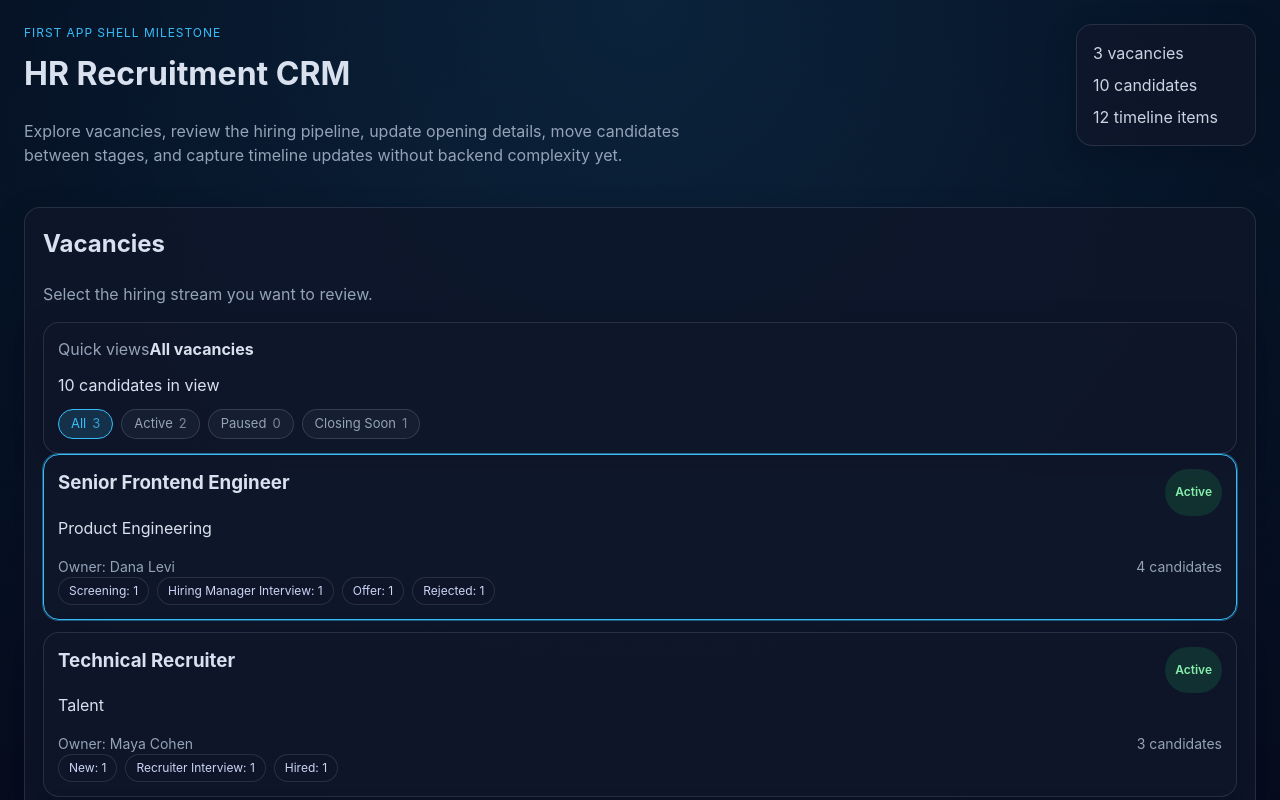
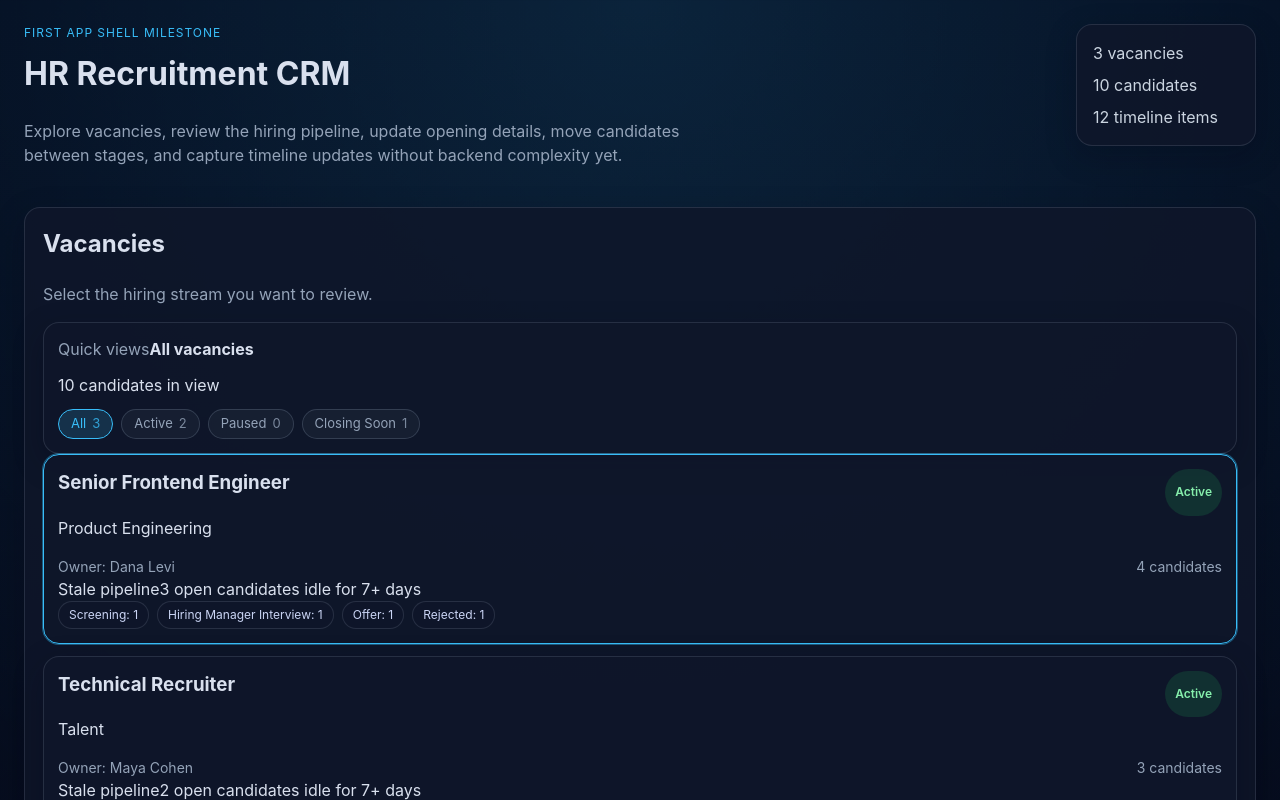
Before and after one commit to RivkindLeon/hr-recruitment-crm, a React (Vite) app: page / in a window 1280 px wide. Shown: the top 800 px of the page. Built offline with nearby package versions, Linux system fonts and the light colour scheme.

Commit message:
feat: show vacancy attention indicators

```diff
--- a/src/App.tsx
+++ b/src/App.tsx
@@ -40,6 +40,7 @@ export default function App() {
           candidateRecords={state.candidateRecords}
           vacancyRecords={state.vacancyRecords}
           filteredCandidateCount={state.filteredCandidateCount}
+          vacancyAttentionSummaries={state.vacancyAttentionSummaries}
           candidateDraft={state.candidateDraft}
           setCandidateDraft={state.setCandidateDraft}
           sourceOptions={state.sourceOptions}
--- a/src/components/VacancyListPanel.tsx
+++ b/src/components/VacancyListPanel.tsx
@@ -1,4 +1,4 @@
-import type { Vacancy, VacancyStatus } from '../types';
+import type { Vacancy, VacancyAttentionSummary } from '../types';
 import type { VacancyStatusFilter } from '../constants';
 import { vacancyStatusFilterOptions } from '../constants';
 import type { CandidateStage } from '../types';
@@ -14,6 +14,7 @@ interface VacancyListPanelProps {
   candidateRecords: { vacancyId: string }[];
   vacancyRecords: Vacancy[];
   filteredCandidateCount: number;
+  vacancyAttentionSummaries: Record<string, VacancyAttentionSummary>;
   /** Candidate create form props */
   candidateDraft: {
     name: string;
@@ -49,6 +50,7 @@ export function VacancyListPanel({
   candidateRecords,
   vacancyRecords,
   filteredCandidateCount,
+  vacancyAttentionSummaries,
   candidateDraft,
   setCandidateDraft,
   sourceOptions,
@@ -102,6 +104,7 @@ export function VacancyListPanel({
             const visibleStageSummary = stageOrder
               .filter((s) => (stageSnapshot[s] ?? 0) > 0)
               .slice(0, 4);
+            const attentionSummary = vacancyAttentionSummaries[vacancy.id];
 
             return (
               <button
@@ -122,6 +125,10 @@ export function VacancyListPanel({
                 <div className="vacancy-meta">
                   <span>Owner: {vacancy.owner}</span>
                   <span>{count} candidates</span>
+                </div>
+                <div className={`vacancy-attention-card tone-${attentionSummary.tone}`}>
+                  <span className="vacancy-attention-label">{attentionSummary.label}</span>
+                  <span>{attentionSummary.detail}</span>
                 </div>
                 <div
                   className="vacancy-stage-summary"
```
